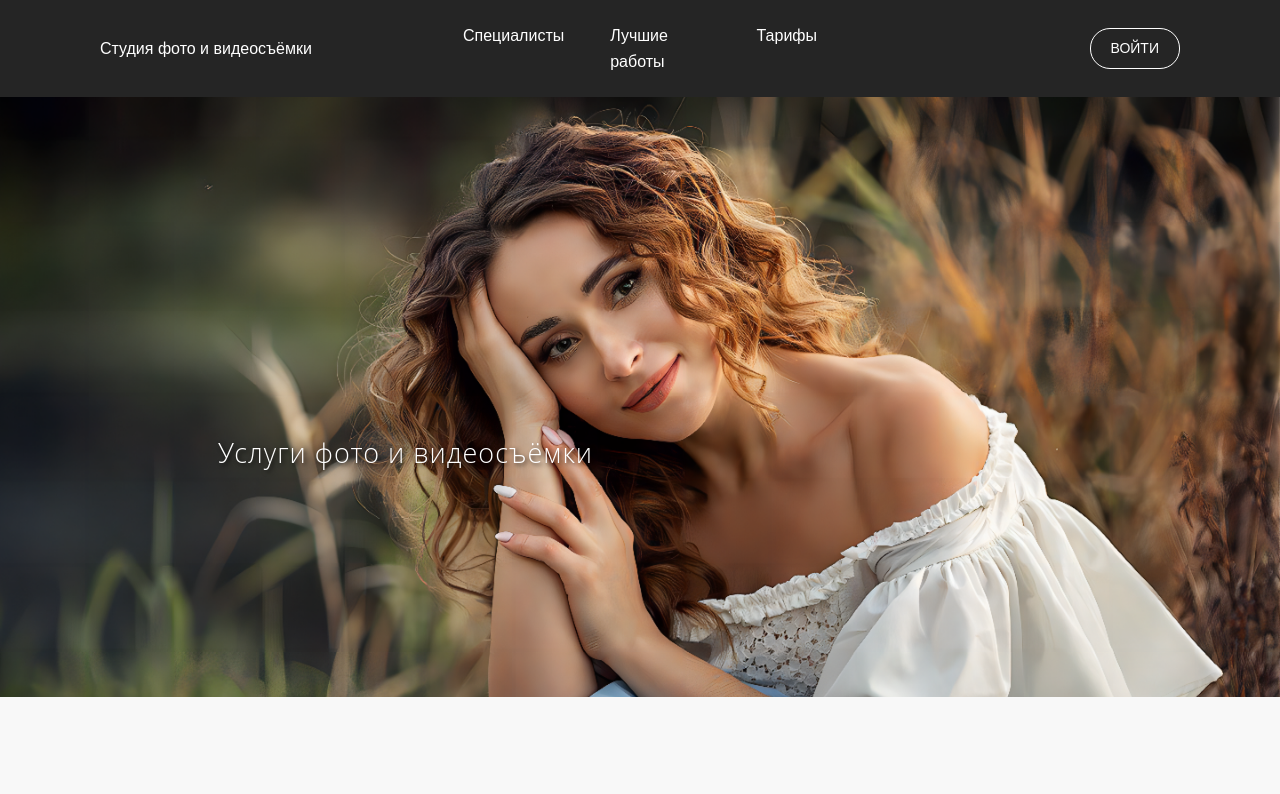
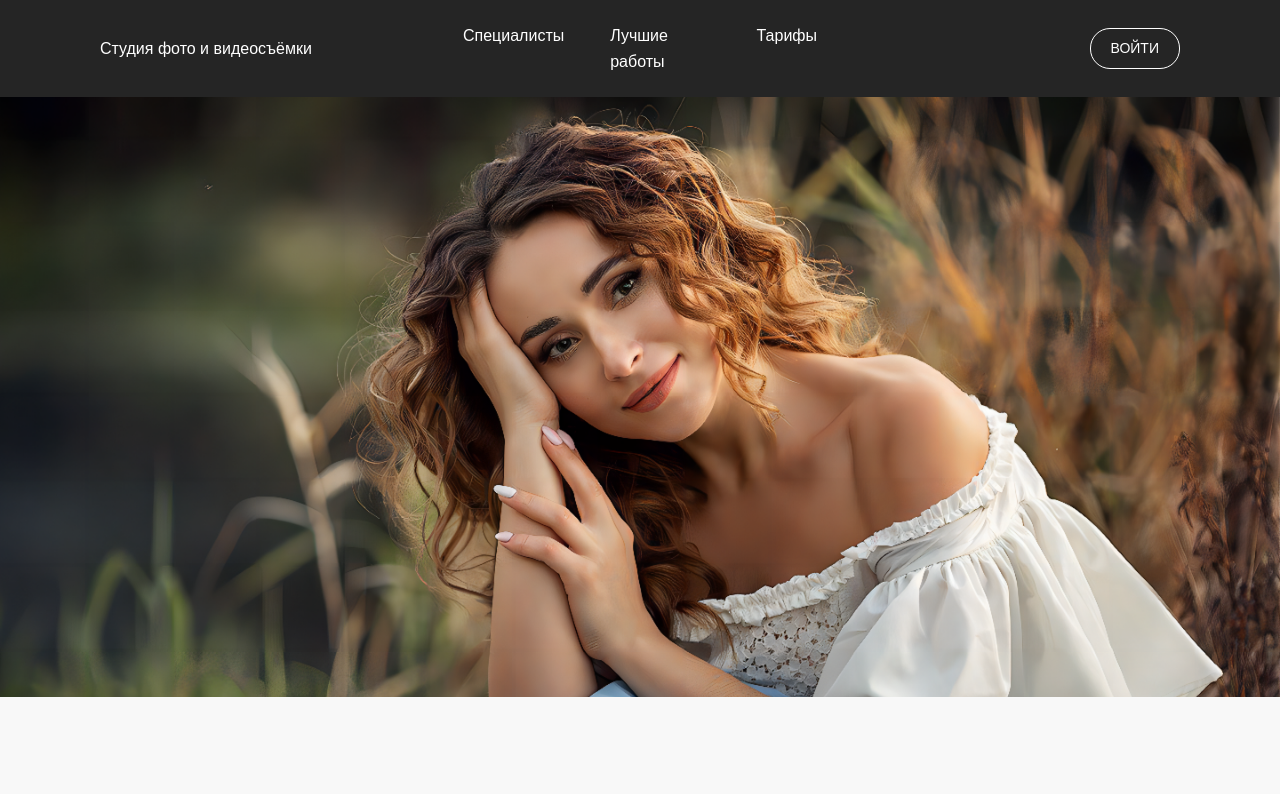
Before and after one commit to kseniy-netizen/coursework, a Vue app: page / in a window 1280 px wide. Shown: the top 794 px of the page. Built offline with nearby package versions, Linux system fonts and the light colour scheme.

Commit message:
Временно

```diff
--- a/src/components/Home.vue
+++ b/src/components/Home.vue
@@ -11,11 +11,10 @@ export default {
     <div class="home-page">
         <!-- Hero Section с изображением и текстом -->
         <section class="hero-section">
-            <!-- Предполагаем, что у вас есть изображение в src/assets/hero-bg.jpg -->
             <p class="hero-heading">Capture Studio</p>
             <img src="../assets/images/girl.png" alt="Capture Studio Hero Background" class="hero-image">
             <div class="p-content">
-                <p class="studio-tagline">Услуги фото и видеосъёмки</p>
+                <!-- <p class="studio-tagline">Услуги фото и видеосъёмки</p> -->
             </div>
         </section>
 
@@ -72,7 +71,6 @@ export default {
         display: flex;
         align-items: center;
         justify-content: flex-start;
-        /* Выравнивание по левому краю */
         color: white;
         text-shadow: 2px 2px 4px rgba(0, 0, 0, 0.7);
     }
```
